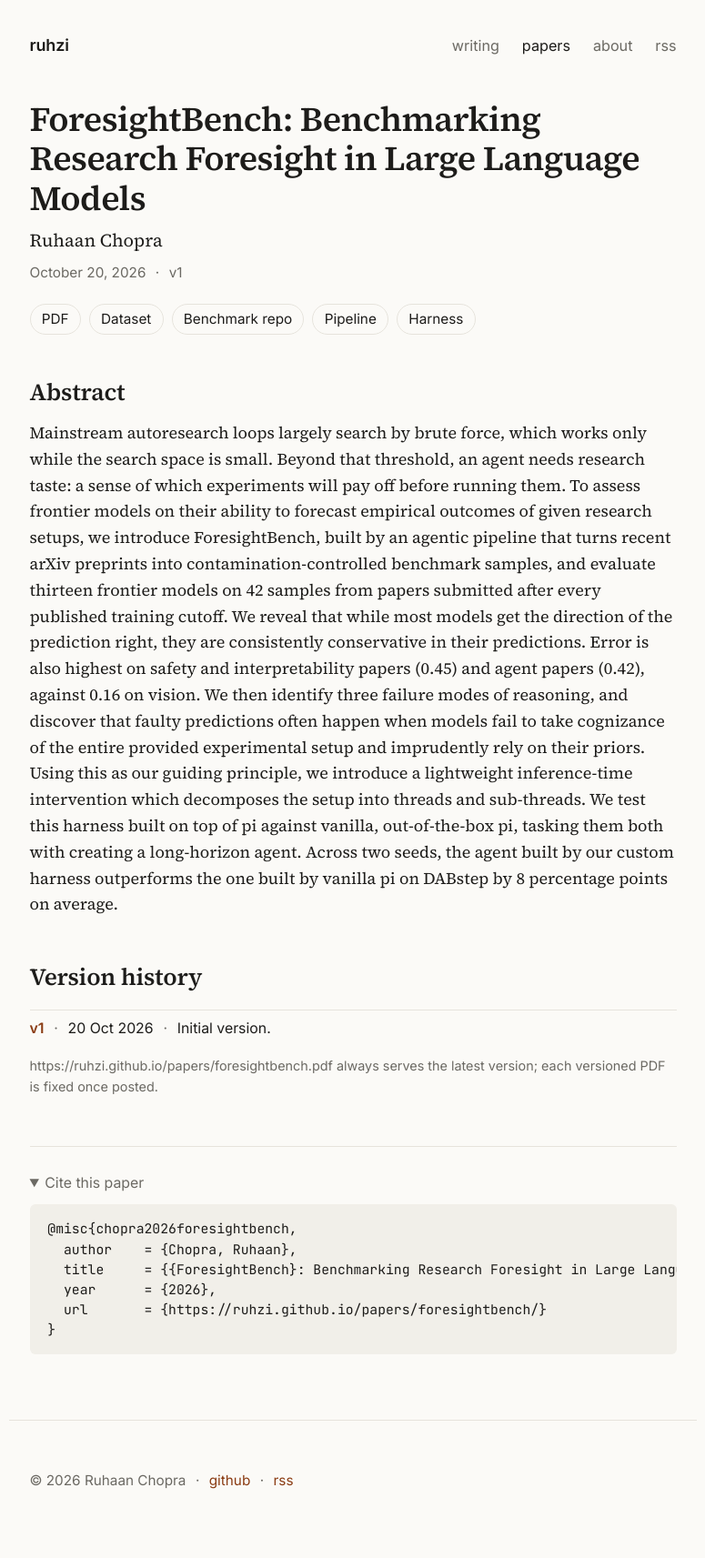
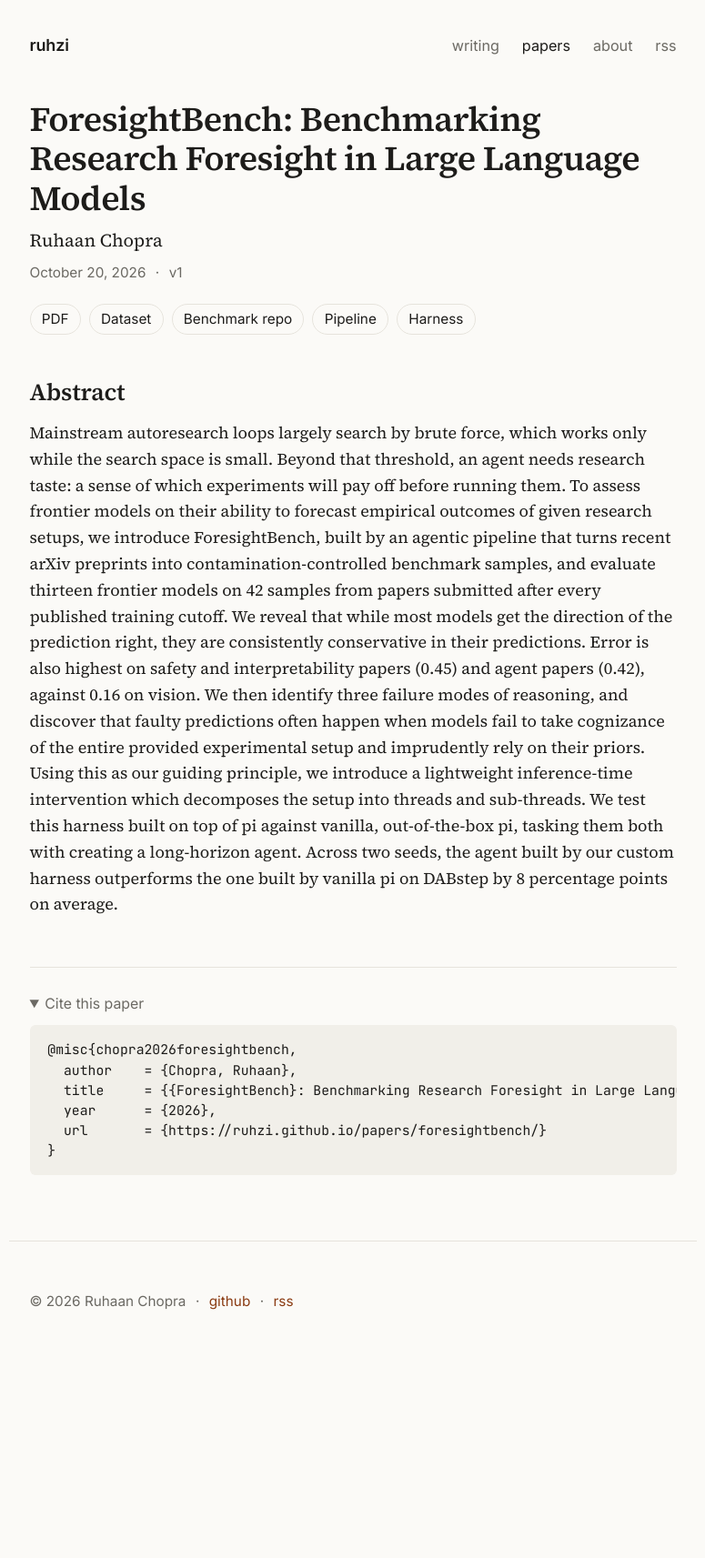
Before and after one commit to ruhzi/ruhzi.github.io, a Jekyll site: the page built from papers/foresightbench.md, in a window 1280 px wide. Shown: the whole page at 91% size, without its empty margins (252-1027 px from the left). Built offline with Jekyll 4.4.1, drawn with Linux system fonts in a browser that asks for light colours; after the commit the page ends 1516 px from its top, so only the background shows below that.

Commit message:
Remove version history section from paper page
Co-Authored-By: Claude Opus 5.5 <noreply@anthropic.com>

```diff
--- a/_layouts/paper.html
+++ b/_layouts/paper.html
@@ -25,18 +25,6 @@ layout: default
     {{ content }}
   </div>
 
-  {% if page.versions %}
-  <section class="paper-versions">
-    <h2>Version history</h2>
-    <ul>
-    {% for v in page.versions reversed %}
-      <li><a href="{{ v.pdf | relative_url }}"><strong>{{ v.v }}</strong></a> <span class="sep">·</span> <time datetime="{{ v.date | date_to_xmlschema }}">{{ v.date | date: "%-d %b %Y" }}</time>{% if v.note %} <span class="sep">·</span> {{ v.note }}{% endif %}</li>
-    {% endfor %}
-    </ul>
-    <p class="paper-versions-note"><a href="{{ page.pdf | relative_url }}">{{ page.pdf | absolute_url }}</a> always serves the latest version; each versioned PDF is fixed once posted.</p>
-  </section>
-  {% endif %}
-
   <footer class="post-footer">
     <details class="cite" open><summary>Cite this paper</summary>
 <pre><code>@misc{ {{- page.bibkey -}},
--- a/assets/css/main.css
+++ b/assets/css/main.css
@@ -173,9 +173,3 @@ sup[role="doc-noteref"] a, .footnote { font-family: var(--sans); font-size: 0.75
 .paper-links a:hover { border-color: var(--accent); color: var(--accent); text-decoration: none; }
 .paper-doi { margin: 0.8rem 0 0; font-family: var(--mono); font-size: 0.78rem; }
 .paper-doi a { color: var(--muted); }
-.paper-versions { margin-top: 2.5rem; font-family: var(--sans); font-size: 0.88rem; }
-.paper-versions h2 { font-family: var(--serif); font-size: 1.45rem; margin: 0 0 0.8rem; letter-spacing: -0.01em; }
-.paper-versions ul { list-style: none; padding: 0; margin: 0 0 0.6rem; }
-.paper-versions li { padding: 0.35rem 0; border-top: 1px solid var(--rule); }
-.paper-versions-note { color: var(--muted); font-size: 0.8rem; margin: 0; }
-.paper-versions-note a { color: var(--muted); }
--- a/papers/foresightbench.md
+++ b/papers/foresightbench.md
@@ -8,11 +8,6 @@ bibkey: chopra2026foresightbench
 date: 2026-10-20
 version: v1
 pdf: /papers/foresightbench.pdf
-versions:
-  - v: v1
-    date: 2026-10-20
-    pdf: /papers/foresightbench-v1.pdf
-    note: Initial version.
 doi: ""
 permalink: /papers/foresightbench/
 description: "A benchmark of 316 controlled comparisons from fresh arXiv preprints, testing whether LLMs can predict the empirical outcome of a research setup before it is run."
```
